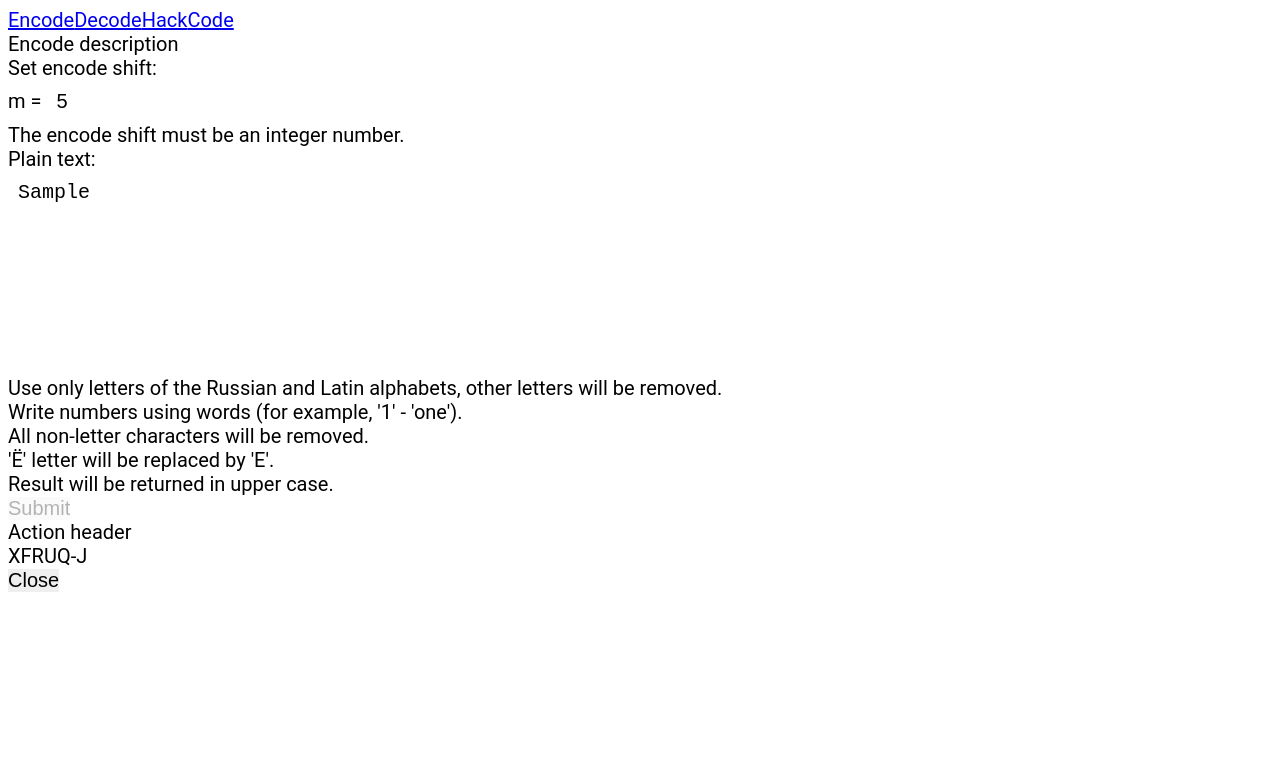
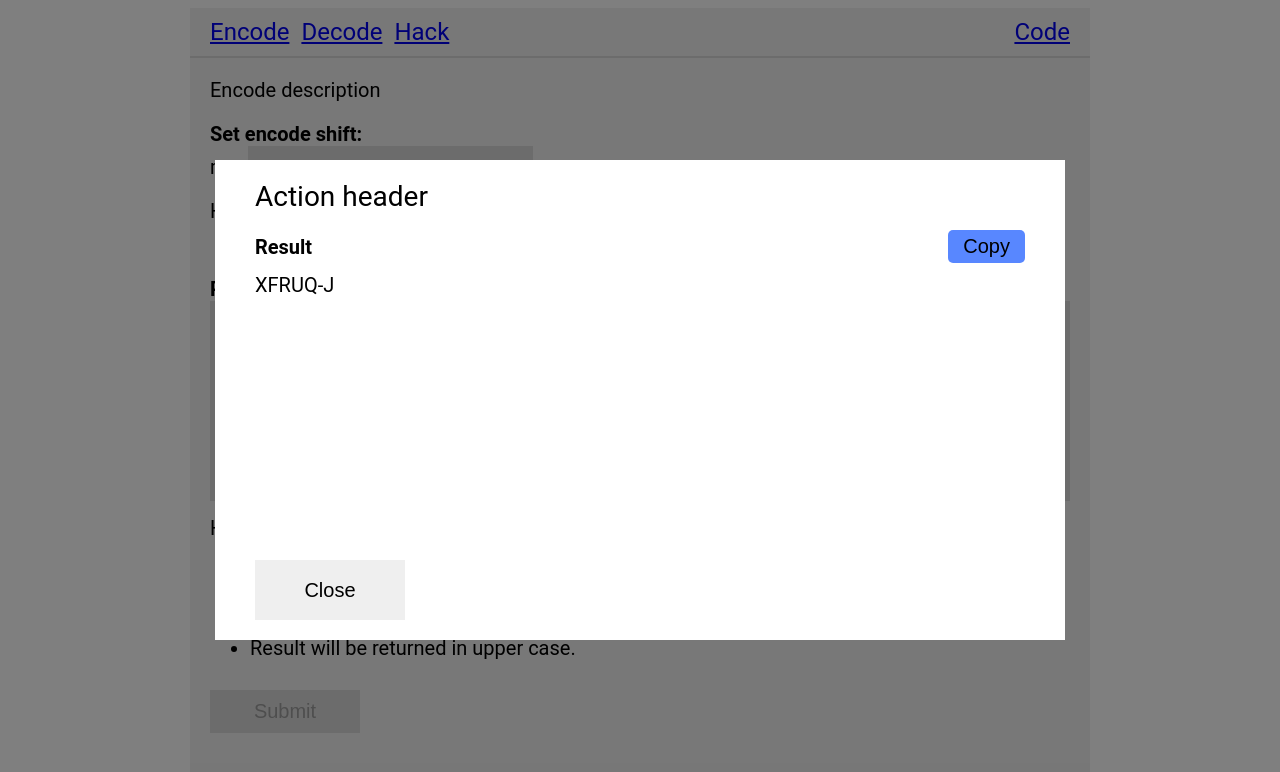
Before and after one commit to ArtyomYaprintsev/CaesarCipher, a React (Vite) app: page /encode in a window 1280 px wide. Both pictures are taken after typing "5", "Sample" into the empty fields and a click on the input "Submit". Shown: the top 772 px of the page. Built offline with nearby package versions, Linux system fonts and the light colour scheme.

Commit message:
Add scss layouts

```diff
--- a/src/assets/_mixins.scss
+++ b/src/assets/_mixins.scss
@@ -0,0 +1,11 @@
+@import "variables";
+
+@mixin root-child {
+  max-width: 900px;
+  margin: 0 auto;
+
+  box-sizing: border-box;
+  padding: 0 1em;
+
+  background-color: $main-bg-color;
+}
--- a/src/assets/_variables.scss
+++ b/src/assets/_variables.scss
@@ -0,0 +1,7 @@
+$main-bg-color: #f0f0f0;
+
+$default-color: #525252;
+$red-color: #ff5757;
+$blue-color: #5887ff;
+
+$input-bg: #d9d9d9;
--- a/src/assets/header.scss
+++ b/src/assets/header.scss
@@ -0,0 +1,20 @@
+@import "mixins";
+
+header {
+  @include root-child();
+
+  border-bottom: 2px $input-bg solid;
+
+  & > nav {
+    font-size: 1.2em;
+
+    display: flex;
+    column-gap: 0.5em;
+
+    padding: 10px 0;
+
+    & > a:last-child {
+      margin-left: auto;
+    }
+  }
+}
--- a/src/assets/main.scss
+++ b/src/assets/main.scss
@@ -16,6 +16,12 @@ ol {
   margin: 0;
   padding: 0;
   list-style-type: none;
+}
+
+body {
+  @media screen and (max-width: 800px) {
+    background-color: $main-bg-color;
+  }
 }
 
 body {
--- a/src/assets/page.scss
+++ b/src/assets/page.scss
@@ -0,0 +1,51 @@
+@import "mixins";
+@import "variables";
+
+.page {
+  @include root-child();
+
+  padding-top: 1em;
+  padding-bottom: 50px;
+
+  & > .description {
+    margin-bottom: 20px;
+  }
+
+  form {
+    .input-wrapper {
+      padding-bottom: 20px;
+
+      label {
+        font-weight: bold;
+      }
+
+      .hint-list {
+        list-style-type: disc;
+        padding-left: 2em;
+        margin: 10px 0;
+
+        &::before {
+          content: "Hints:";
+          display: block;
+
+          margin-left: -2em;
+        }
+      }
+
+      span[role="alert"] {
+        color: $red-color;
+      }
+    }
+
+    & > input[type="submit"] {
+      width: 100%;
+      max-width: 150px;
+      padding: 0.5em 0;
+    }
+  }
+
+  input,
+  textarea {
+    background-color: $input-bg;
+  }
+}
--- a/src/assets/popup.scss
+++ b/src/assets/popup.scss
@@ -0,0 +1,80 @@
+@import "variables";
+
+.popup-wrapper {
+  position: fixed;
+  top: 0;
+  left: 0;
+
+  z-index: 998;
+
+  width: 100%;
+  height: 100vh;
+
+  background-color: rgba(0, 0, 0, 0.5);
+
+  display: flex;
+  justify-content: center;
+  align-items: center;
+
+  $vertical-pad: 1em;
+  $horizontal-pad: 2em;
+
+  .popup-container {
+    z-index: 999;
+
+    max-width: min(850px, 90%);
+    max-height: 60%;
+
+    width: 100%;
+    height: 100%;
+
+    padding: $vertical-pad $horizontal-pad;
+    box-sizing: border-box;
+
+    background-color: #fff;
+
+    display: grid;
+    grid-template-rows: 2em auto 3em;
+    row-gap: 10px;
+
+    & > .action-header {
+      font-size: 1.4em;
+    }
+
+    & > .result__wrapper {
+      min-height: 0;
+      overflow-y: auto;
+
+      & > .result__header {
+        font-weight: bold;
+
+        display: flex;
+        justify-content: space-between;
+        align-items: center;
+
+        margin-bottom: 10px;
+
+        .copy-btn {
+          background-color: $blue-color;
+          padding: 5px 15px;
+
+          border-radius: 5px;
+          position: relative;
+
+          &.copied::before {
+            content: "Copied!";
+
+            position: absolute;
+            left: -100%;
+          }
+        }
+      }
+    }
+
+    & > .close-popup {
+      width: 100%;
+      max-width: 150px;
+      padding: 0.5em 0;
+    }
+  }
+}
--- a/src/components/Popup.jsx
+++ b/src/components/Popup.jsx
@@ -1,14 +1,13 @@
 import React from "react";
 import PropTypes from "prop-types";
-
-// import "../assets/scss/popup.scss";
 
 const Popup = ({ closePopup, popupClassName = "", body = <></> }) => {
   return (
     <div className='popup-wrapper'>
       <div className='close-popup-wrapper' onClick={closePopup}></div>
+
       <div className={`popup-container container ${popupClassName}`}>
-        {body && <div className='popup-body'>{body}</div>}
+        {body}
         <button className='close-popup' onClick={closePopup}>
           Close
         </button>
--- a/src/components/ResultPopup.jsx
+++ b/src/components/ResultPopup.jsx
@@ -7,6 +7,7 @@ const ResultPopup = ({
   onClose = () => {},
 }) => {
   const [isOpened, setIsOpened] = useState(false);
+  const [isCopied, setIsCopied] = useState(false);
 
   useEffect(() => {
     if (resultValue) setIsOpened(true);
@@ -17,6 +18,29 @@ const ResultPopup = ({
       onClose();
     }
   }, [isOpened]);
+
+  useEffect(() => {
+    let timeoutId;
+
+    if (isCopied) {
+      timeoutId = setTimeout(() => {
+        setIsCopied(false);
+      }, 2000);
+    }
+
+    return () => clearTimeout(timeoutId);
+  }, [isCopied]);
+
+  const copyResult = (text) => {
+    if (!navigator.clipboard) {
+      return;
+    }
+
+    navigator.clipboard
+      .writeText(text)
+      .then(() => setIsCopied(true))
+      .catch((err) => console.error("Async: Could not copy text: ", err));
+  };
 
   if (!isOpened) {
     return <></>;
@@ -29,7 +53,22 @@ const ResultPopup = ({
       body={
         <>
           <div className='action-header'>Action header</div>
-          <div className='result__wrapper'>{resultValue}</div>
+          <div className='result__wrapper'>
+            <div className='result__header'>
+              <span>Result</span>
+              {resultValue && navigator.clipboard && (
+                <button
+                  className={`copy-btn${isCopied ? " copied" : ""}`}
+                  type='button'
+                  onClick={() => copyResult(resultValue)}
+                >
+                  Copy
+                </button>
+              )}
+            </div>
+
+            {resultValue}
+          </div>
         </>
       }
     />
```
